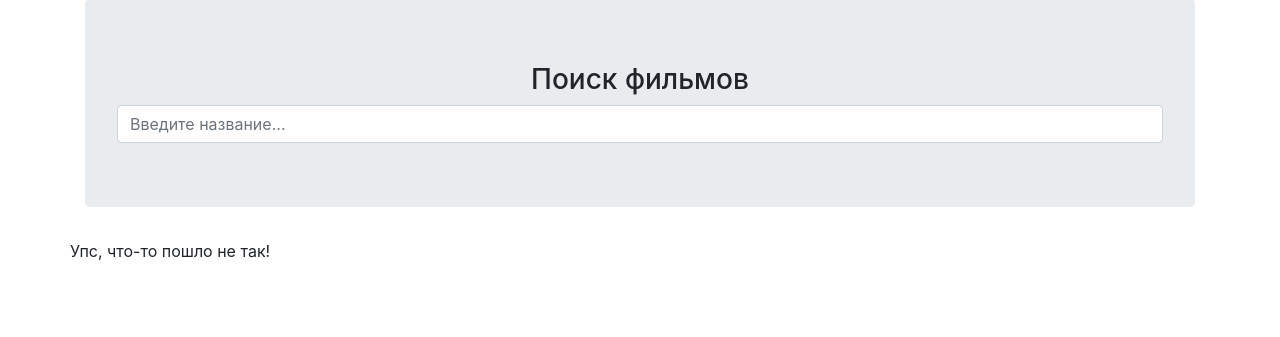
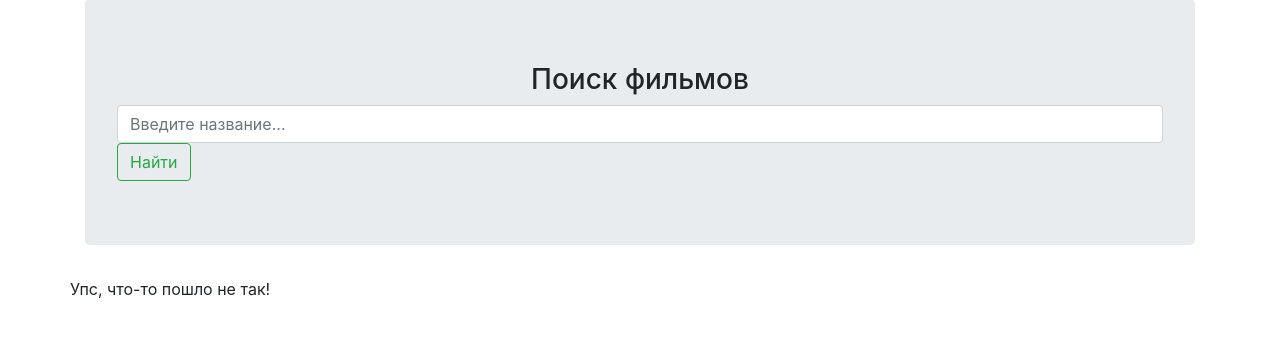
Before and after one commit to AndreyDodonov/CinemaSearch, a website built with webpack: page index.html in a window 1280 px wide. Shown: the part 57-394 px from the top of the page. Built offline with nearby package versions, Linux system fonts and the light colour scheme; no server answers.

Commit message:
+ button

```diff
--- a/index.html
+++ b/index.html
@@ -25,6 +25,8 @@
             <h3 class="text-center">Поиск фильмов</h3>
             <form id="search-form">
                 <input type="text" class="form-control" id="searchText" placeholder="Введите название...">
+                <button class="btn btn-outline-success my-2 my-sm-0 animated infinite pulse slower" type="submit"
+          id="btn">Найти</button>
             </form>
         </div>
     </div>
```
